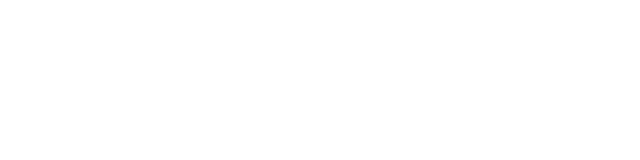
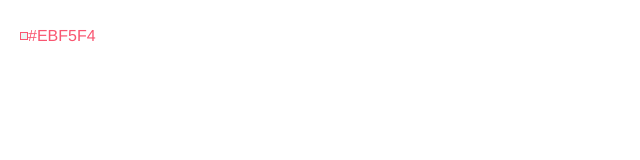
Before and after one commit to ReusLi/svg-tagging, a Vue app: page / in a window 1280 px wide. Shown: the top 160 px of the page, without its empty margins (0-640 px from the left). Built offline with nearby package versions, Linux system fonts and the light colour scheme.

Commit message:
add code

```diff
--- a/src/App.vue
+++ b/src/App.vue
@@ -1,7 +1,7 @@
 <template>
   <!-- <img alt="Vue logo" src="./assets/logo.png" />
   <HelloWorld msg="Hello Vue 3 + TypeScript + Vite" /> -->
-  <rectCom :startInfo="startInfo" :endInfo="endInfo"/>
+  <lineColorCom :startInfo="startInfo" :endInfo="endInfo"/>
 </template>
 
 <script lang="ts">
@@ -9,11 +9,13 @@
 import HelloWorld from './components/HelloWorld.vue'
 import { listener } from './event';
 import rectCom from './components/svg/rect/index.vue'
+import lineColorCom from './components/svg/line-color/index.vue'
 
 export default defineComponent({
   name: 'App',
   components: {
-    rectCom
+    rectCom,
+    lineColorCom
   },
   data() {
     return {
--- a/src/components/svg/line-color/index.vue
+++ b/src/components/svg/line-color/index.vue
@@ -1,17 +1,19 @@
 <template>
-  <div class="c-draw-color-label" id="l1vcmYl6kDAl" style="width: 15px; height: 33px; left: 224px; top: 224px;"><svg
-      width="15" height="33" class="svg-panel isShow">
-      <polyline class="line-main" points=" 0.5,0.5, 15.5,15.5,
-    15.5,33.5" fill="none" stroke-width="1" stroke="rgba(249,86,113,1)" stroke-dasharray="none" style="cursor: move;">
+  <div class="c-draw-color-label" id="l1vcmYl6kDAl" style1="width: 15px; height: 33px; left: 224px; top: 224px;"
+    :style="{left: `${x1}px`, top: `${y1}px`, width: `${width}px`, height: `${height}px`}"
+  >
+    <svg width="15" :height="w1" class="svg-panel isShow">
+      <polyline class="line-main" :points="p1" fill="none" stroke-width="1" stroke="rgba(249,86,113,1)" stroke-dasharray="none" style="cursor: move;">
       </polyline>
-      <polyline class="line-main" points=" 0.5,0.5, 15.5,15.5,
+      <polyline class="line-main" points="0.5,0.5, 15.5,15.5,
       15.5,33.5" fill="none" stroke="transparent" stroke-width="10" style="cursor: move;"></polyline>
     </svg>
     <div class="color-text"
       style="position: absolute; left: 15px; top: 27px; color: rgb(249, 86, 113); pointer-events: auto; cursor: move;">
       <div
         style="width: 8px; height: 8px; margin-top: -1px; background: rgb(235, 245, 244); border: 1px solid rgb(249, 86, 113);">
-      </div><span>#EBF5F4</span>
+      </div>
+      <span>#EBF5F4</span>
     </div>
   </div>
 </template>
@@ -20,6 +22,50 @@
 import { defineComponent } from 'vue'
 
 export default defineComponent({
+  data() {
+    return {
+      x1: 0,
+      y1: 0,
+      x2: 0,
+      y2: 0,
+      w1: 0,
+      p1: '',
+      width: 0,
+      height: 0,
+      lineColor: 'rgba(249,86,113,1)'
+    };
+  },
+  props: {
+    startInfo: {
+      required: true,
+      type: Object
+    },
+    endInfo: {
+      required: true,
+      type: Object
+    }
+  },
+  watch: {
+    startInfo(newVal) {
+      // this.
+      console.log(newVal);
+    },
+    endInfo(endInfoData) {
+      const x1 = this.startInfo.x,
+        y1 = this.startInfo.y,
+        x2 = endInfoData.x,
+        y2 = endInfoData.y;
+      this.width = Math.abs(x1 - x2);
+      this.height = Math.abs(y1 - y2);
 
+      this.x1 = Math.min(x1, x2);
+      this.y1 = Math.min(y1, y2);
+      this.x2 = Math.max(x1, x2);
+      this.y2 = Math.max(y1, y2);
+
+      this.w1 = Math.min(this.width, this.height);
+      this.p1 = `0.5,0.5, ${this.w1 + 0.5} , ${this.w1 + 0.5}, ${this.w1 + 0.5}, ${this.height + 0.5}`
+    }
+  }
 })
 </script>
```
